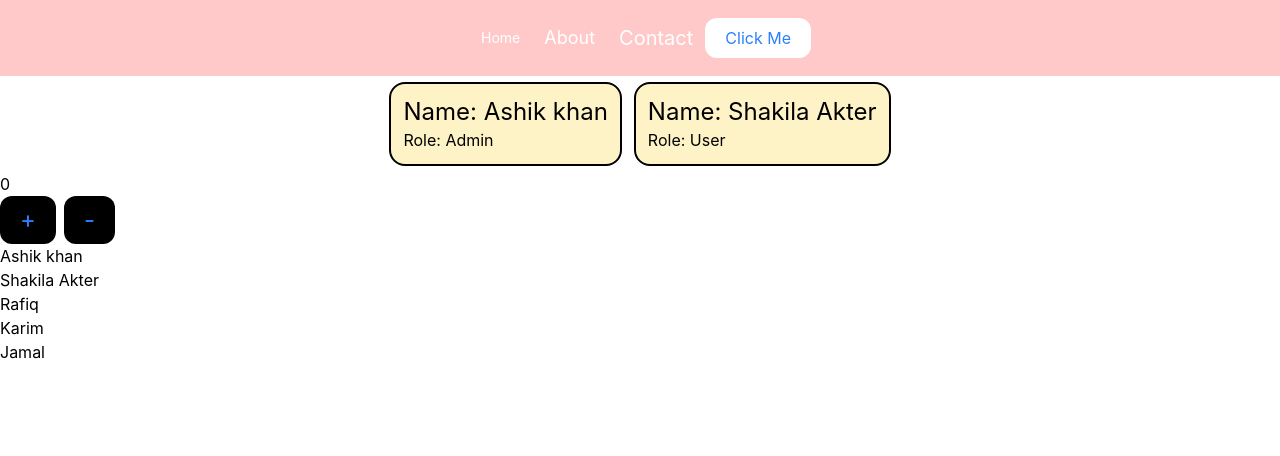
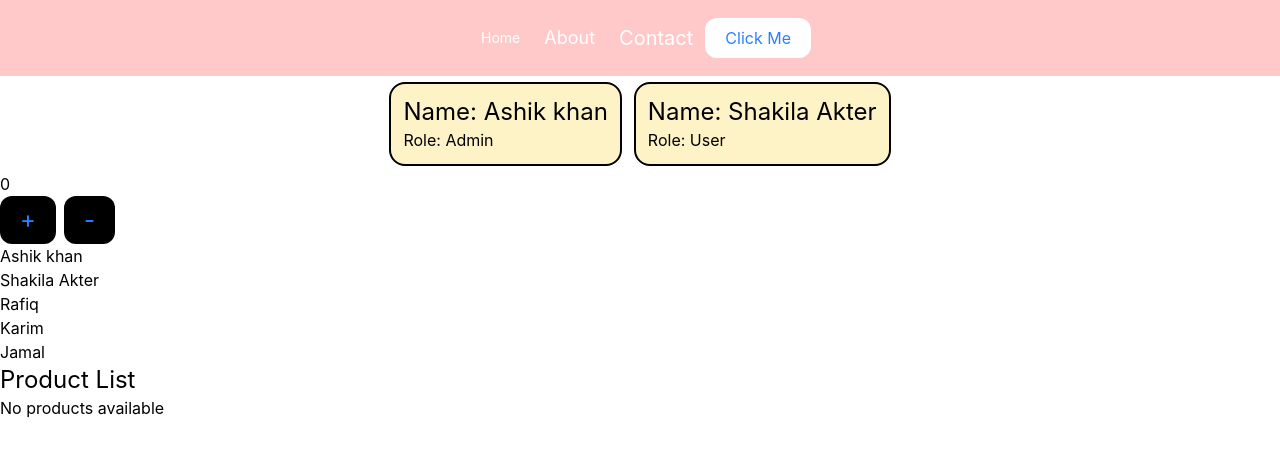
Before and after one commit to Ashaduzzaman099/react-foundation, a React (Vite) app: page / in a window 1280 px wide. Shown: the top 456 px of the page. Built offline with nearby package versions, Linux system fonts and the light colour scheme.

Commit message:
If products exist show this otherwise msg

```diff
--- a/src/App.jsx
+++ b/src/App.jsx
@@ -3,6 +3,7 @@ import { useState } from "react";
 import UserCard from "./components/UserCard";
 
 const user = ["Ashik khan", "Shakila Akter", "Rafiq", "Karim", "Jamal"];
+const products = []
 
 function App() {
   const [count, setCount] = useState(0);
@@ -53,6 +54,15 @@ function App() {
               <h1>{u}</h1>
             ))
           }
+          {/* If products exist, display them; otherwise, show a message */}
+          <h1 className="text-2xl bold">Product List</h1>
+          {
+            products.length === 0 ?
+            <h1>No products available</h1>
+            : products.map((p)=>(
+              <h1>{p}</h1>
+            ))
+          }
         </div>
       </div>
     </>
```
